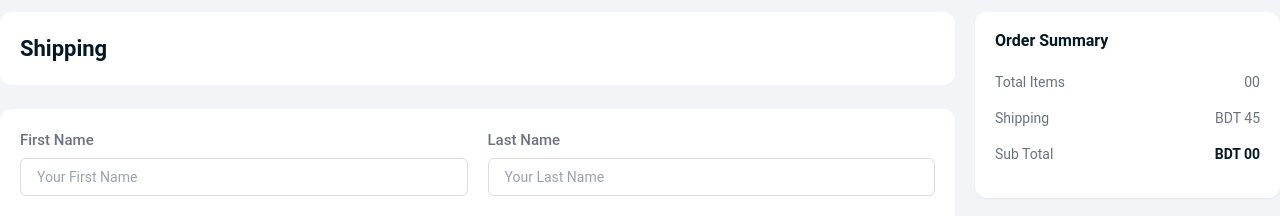
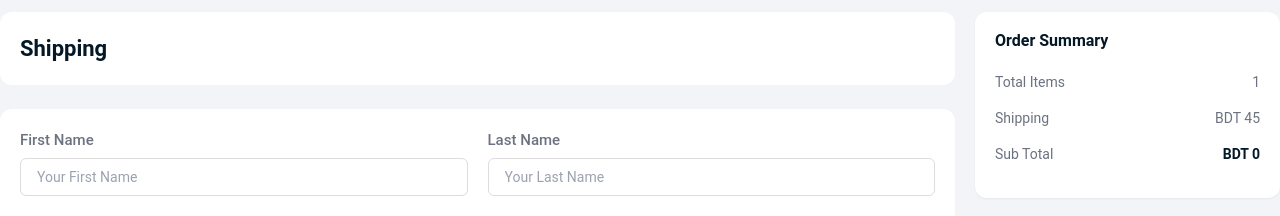
Before and after one commit to noyon-podder/MK-client, a React (Vite) app: page /order in a window 1280 px wide. Shown: the part 137-353 px from the top of the page. Built offline with nearby package versions, Linux system fonts and the light colour scheme.

Commit message:
buy now product

```diff
--- a/src/pages/ProductDetails/ProductActionHandler.tsx
+++ b/src/pages/ProductDetails/ProductActionHandler.tsx
@@ -1,10 +1,10 @@
-import { Link } from "react-router-dom";
+import { Link, useNavigate } from "react-router-dom";
 import { FaRegHeart, FaStar } from "react-icons/fa";
 import Product from "/favicon.png";
 import { FiMinus, FiPlus } from "react-icons/fi";
 import { useAppDispatch } from "../../redux/hooks";
 import { TProduct } from "../../types/common";
-import { addItem } from "../../redux/featured/product/cartSlice";
+import { productBuy } from "../../redux/featured/product/buyProductSlice";
 
 type ProductActionProps = {
   isLoading: boolean;
@@ -24,10 +24,11 @@ const ProductActionHandler = ({
   product,
 }: ProductActionProps) => {
   const dispatch = useAppDispatch();
+  const navigate = useNavigate();
 
   const handleAddProductToCart = () => {
     dispatch(
-      addItem({
+      productBuy({
         _id: product._id,
         price: product.price,
         name: product.name,
@@ -35,6 +36,19 @@ const ProductActionHandler = ({
         image: product.image,
       })
     );
+  };
+
+  const handleBuyNow = () => {
+    dispatch(
+      productBuy({
+        _id: product._id,
+        price: product.price,
+        name: product.name,
+        quantity: count,
+        image: product.image,
+      })
+    );
+    navigate("/order");
   };
   return (
     <>
@@ -118,6 +132,7 @@ const ProductActionHandler = ({
 
           <div className="flex items-center gap-4 mt-5 flex-col">
             <button
+              onClick={handleBuyNow}
               className={`py-[7px] px-[25px]  text-white w-full rounded-[25px] text-base font-medium  ${
                 finalQuantity === 0
                   ? "bg-[#ce3434e7]"
@@ -127,6 +142,7 @@ const ProductActionHandler = ({
             >
               {finalQuantity === 0 ? "Out Of Stock" : "Buy Now"}
             </button>
+
             <button
               onClick={handleAddProductToCart}
               className="py-[7px] px-[25px] bg-[#f2f2f2] border border-[#041826] text-[#041826] w-full rounded-[25px] text-base font-medium hover:bg-[#041826] hover:text-white duration-300"
--- a/src/pages/Shipping/ShippingPage.tsx
+++ b/src/pages/Shipping/ShippingPage.tsx
@@ -13,6 +13,11 @@ const ShippingPage = () => {
   const dispatch = useAppDispatch();
   const [paymentMethod, setPaymentMethod] = useState("BKASH");
 
+  const directBuyProduct = useAppSelector((state) => state.buyProduct);
+  const directBuyProductPrice =
+    directBuyProduct.items.price * directBuyProduct.items.quantity;
+
+  console.log({ directBuyProduct });
   const SHIPPING_CHARGE = 45;
 
   // calculate total price  of cart
@@ -63,9 +68,11 @@ const ShippingPage = () => {
                   Total Items
                 </span>
                 <span className="text-sm leading-[24px] text-gray-500">{`${
-                  cart?.items?.length < 9
-                    ? `0${cart?.items?.length}`
-                    : cart?.items?.length
+                  cart?.items?.length > 0
+                    ? cart?.items?.length < 9
+                      ? `0${cart?.items?.length}`
+                      : cart?.items?.length
+                    : 1
                 }`}</span>
               </div>
               <div className="flex items-center justify-between mb-3">
@@ -81,7 +88,8 @@ const ShippingPage = () => {
                   Sub Total
                 </span>
                 <span className="text-sm leading-[24px] text-headingColor font-semibold flex items-center">
-                  BDT {cart.items.length > 0 ? finalPrice : "00"}
+                  BDT{" "}
+                  {cart.items.length > 0 ? finalPrice : directBuyProductPrice}
                 </span>
               </div>
             </div>
--- /dev/null
+++ b/src/redux/featured/product/buyProductSlice.ts
@@ -0,0 +1,41 @@
+import { createSlice } from "@reduxjs/toolkit";
+
+type TBuyProductItem = {
+  _id: string;
+  name: string;
+  image: string;
+  price: number;
+  quantity: number;
+};
+
+type TBuyProduct = {
+  items: TBuyProductItem;
+  totalQuantity: number;
+  totalPrice: number;
+};
+
+const initialState: TBuyProduct = {
+  items: {
+    _id: "",
+    name: "",
+    image: "",
+    price: 0,
+    quantity: 0,
+  },
+  totalPrice: 0,
+  totalQuantity: 0,
+};
+
+const buyProductSlice = createSlice({
+  name: "buyProduct",
+  initialState,
+  reducers: {
+    productBuy: (state, action) => {
+      state.items = action.payload;
+    },
+  },
+});
+
+export const { productBuy } = buyProductSlice.actions;
+
+export default buyProductSlice.reducer;
--- a/src/redux/store.ts
+++ b/src/redux/store.ts
@@ -1,11 +1,13 @@
 import { configureStore } from "@reduxjs/toolkit";
 import { baseApi } from "./api/baseApi";
 import CartReducer from "./featured/product/cartSlice";
+import BuyProductReducer from "./featured/product/buyProductSlice";
 
 export const store = configureStore({
   reducer: {
     [baseApi.reducerPath]: baseApi.reducer,
     cart: CartReducer,
+    buyProduct: BuyProductReducer,
   },
 
   middleware: (getDefaultMiddleware) =>
```
